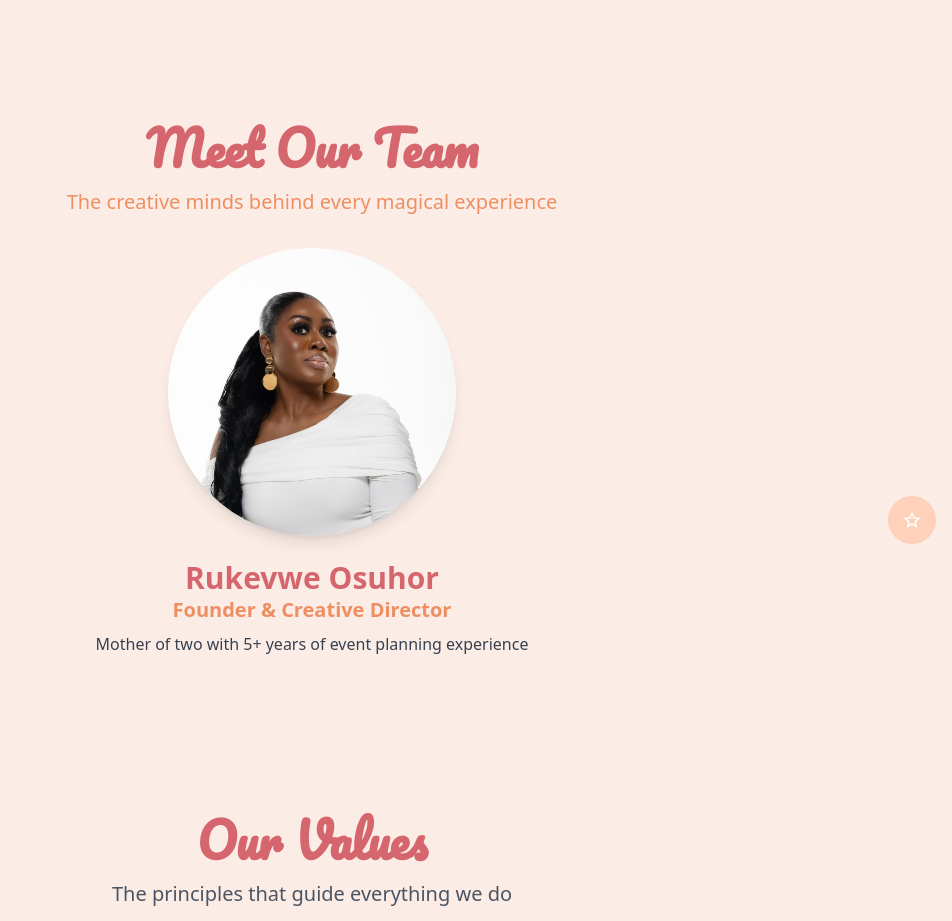
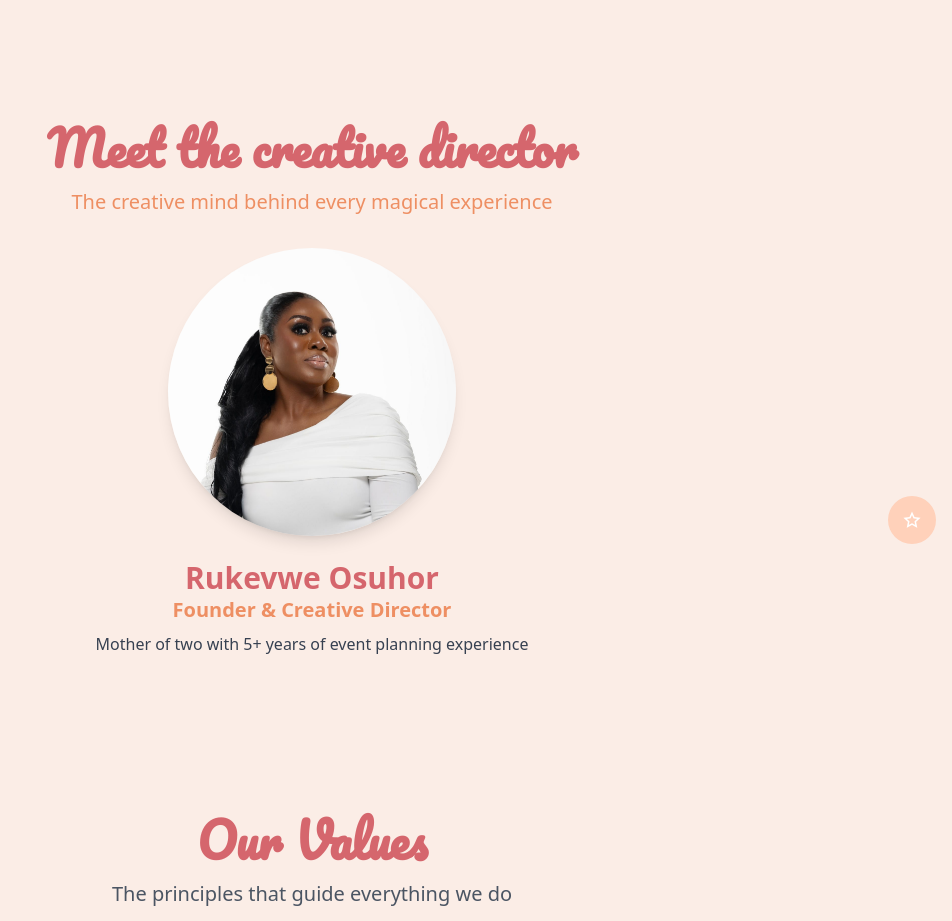
Before and after one commit to soireesandteepees-prog/Soirees-And-Teepees-, a Next.js app in the folder client/: page /about in a window 1280 px wide. Shown: the part 1140-2061 px from the top of the page, without its empty margins (328-1280 px from the left). Built offline with nearby package versions, Linux system fonts and the light colour scheme.

Commit message:
adjusted the home page theme

```diff
--- a/client/app/about/page.tsx
+++ b/client/app/about/page.tsx
@@ -82,8 +82,8 @@ export default function About() {
       <section className="py-20 relative">
         <div className="container mx-auto px-6">
           <div className="text-center mb-8">
-            <h2 className="text-4xl md:text-5xl font-bold text-[#D5666D] font-heading mb-4">Meet Our Team</h2>
-            <p className="text-xl text-[#EE8F63] max-w-2xl mx-auto">The creative minds behind every magical experience</p>
+            <h2 className="text-4xl md:text-5xl font-bold text-[#D5666D] font-heading mb-4">Meet the creative director</h2>
+            <p className="text-xl text-[#EE8F63] max-w-2xl mx-auto">The creative mind behind every magical experience</p>
           </div>
           <div>
             {[
```
